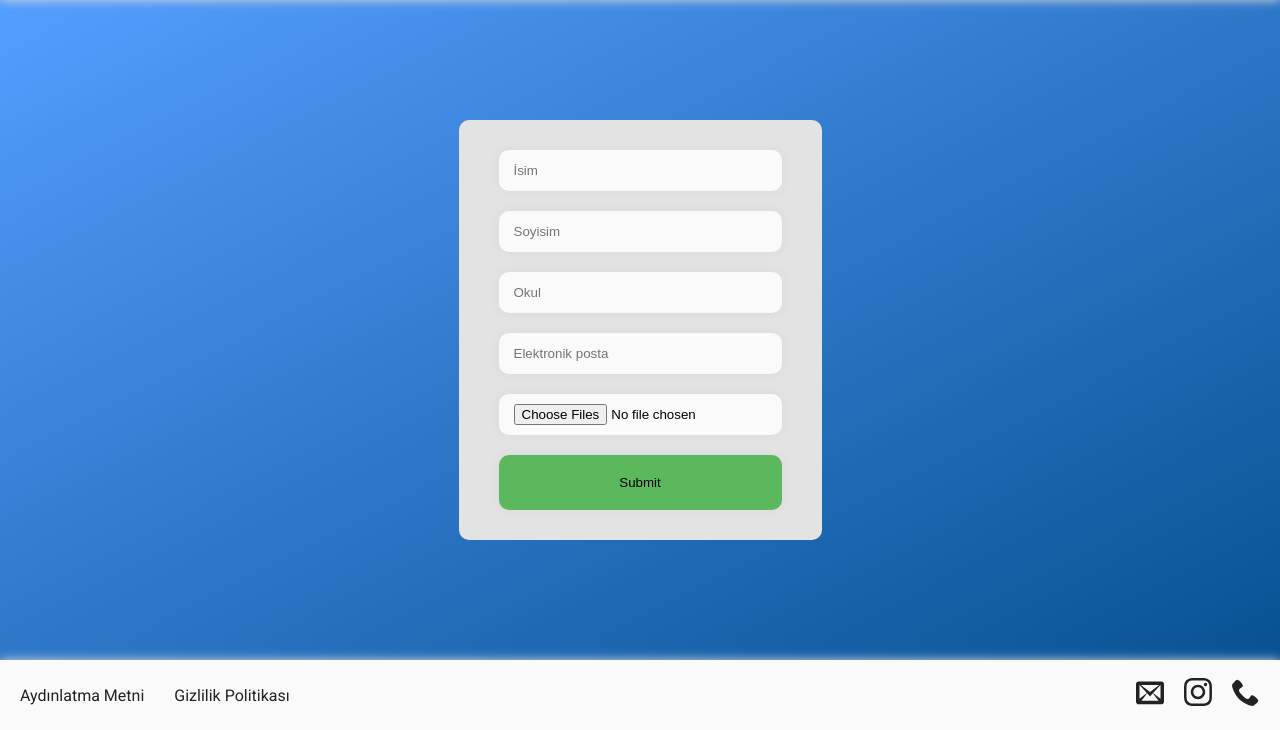
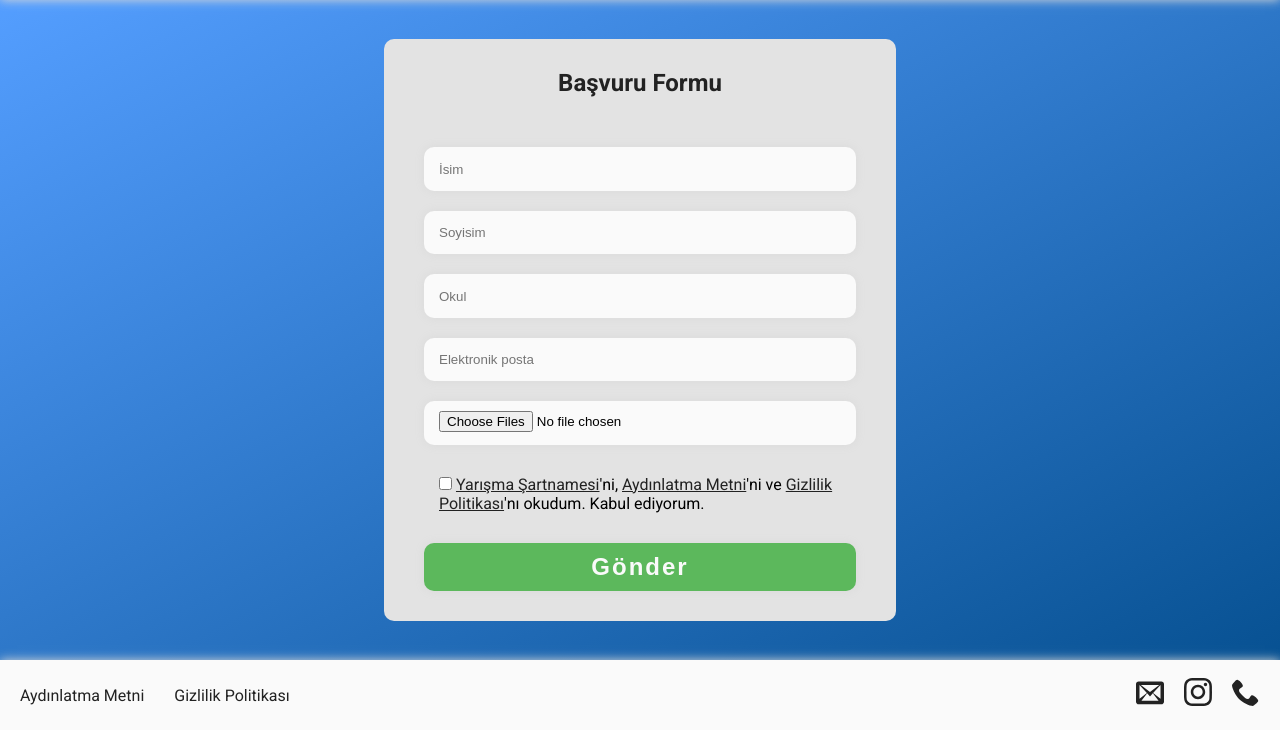
Before and after one commit to BabelSoftware/Theater-Club, a Django app: page /application in a window 1280 px wide. Shown: the part 70-800 px from the top of the page. Run offline with Django 4.2, Linux system fonts and the light colour scheme.

Commit message:
Finished front end of application.html

```diff
--- a/theaterclub/static/styles/css/style.css
+++ b/theaterclub/static/styles/css/style.css
@@ -26,6 +26,10 @@ svg {
   stroke-width: 0;
   stroke: currentColor;
   fill: currentColor;
+}
+
+input {
+  outline: none;
 }
 
 .header {
@@ -191,13 +195,19 @@ svg {
 }
 
 .application-form {
+  width: clamp(25vmax, 60rem, 40vw);
   display: grid;
-  grid-template-rows: repeat(5, 1.5fr) 2fr;
+  grid-template-rows: 2fr repeat(5, 1.5fr) 2fr;
   row-gap: 2rem;
   background-color: #e3e3e3;
   border-radius: 1rem;
   padding-block: 3rem;
   padding-inline: 4rem;
+}
+.application-form__heading {
+  text-align: center;
+  color: #222;
+  font-size: 2.4rem;
 }
 .application-form__input {
   border-radius: 1rem;
@@ -206,7 +216,19 @@ svg {
   padding-inline: 1.5rem;
   box-shadow: 0 0 1rem 0 #d9d9d9;
 }
+.application-form__input-link {
+  color: #222;
+}
 
 .submit-btn {
   background-color: #5cb85c;
+  color: #fafafa;
+  font-size: 2.4rem;
+  letter-spacing: 0.2rem;
+  font-weight: 600;
 }
+
+.input-container {
+  background: transparent;
+  box-shadow: none;
+}
--- a/theaterclub/static/styles/scss/base/_base.scss
+++ b/theaterclub/static/styles/scss/base/_base.scss
@@ -27,3 +27,7 @@ svg {
   stroke: currentColor;
   fill: currentColor;
 }
+
+input {
+  outline: none;
+}
--- a/theaterclub/static/styles/scss/base/_variables.scss
+++ b/theaterclub/static/styles/scss/base/_variables.scss
@@ -39,5 +39,6 @@ $font-weights: (
   "light": 300,
   "regular": 400,
   "medium": 500,
+  "dense": 600,
   "bold": 700,
 );
--- a/theaterclub/static/styles/scss/pages/_application.scss
+++ b/theaterclub/static/styles/scss/pages/_application.scss
@@ -14,13 +14,20 @@
 }
 
 .application-form {
+  width: clamp(25vmax, 60rem, 40vw);
   display: grid;
-  grid-template-rows: repeat(5, 1.5fr) 2fr;
+  grid-template-rows: 2fr repeat(5, 1.5fr) 2fr;
   row-gap: 2rem;
   background-color: #e3e3e3;
   border-radius: 1rem;
   padding-block: 3rem;
   padding-inline: 4rem;
+
+  &__heading {
+    text-align: center;
+    color: map-get($colours, dark);
+    font-size: map-get($font-sizes, xl);
+  }
 
   &__input {
     border-radius: 1rem;
@@ -28,9 +35,22 @@
     padding-block: 1rem;
     padding-inline: 1.5rem;
     box-shadow: 0 0 1rem 0 map-get($colours, grey-light-2);
+
+    &-link{
+      color: map-get($colours, dark);
+    }
   }
 }
 
 .submit-btn {
   background-color: map-get($colours, success);
+  color: map-get($colours, light);
+  font-size: map-get($font-sizes, xl);
+  letter-spacing: 0.2rem;
+  font-weight: map-get($font-weights, dense);
 }
+
+.input-container{
+  background: transparent;
+  box-shadow: none;
+}
--- a/theaterclub/templates/application.html
+++ b/theaterclub/templates/application.html
@@ -1,6 +1,7 @@
 {% extends 'base.html' %} {% block main %}
 <section class="section-application">
-  <form class="application-form" action="application.html">
+  <form class="application-form" action="application">
+    <h2 class="application-form__heading">Başvuru Formu</h2>
     <input class="application-form__input" type="text" placeholder="İsim" />
     <input class="application-form__input" type="text" placeholder="Soyisim" />
     <input class="application-form__input" type="text" placeholder="Okul" />
@@ -12,10 +13,23 @@
     <input
       class="application-form__input"
       type="file"
-      accept=".pdf, .doc,"
+      accept=".pdf, .doc, .docx"
       multiple
     />
-    <input class="application-form__input submit-btn" type="submit" />
+    <div class="application-form__input input-container">
+      <input type="checkbox" id="checkbox-input" />
+      <label for="checkbox-input"
+        ><a href="#" class="application-form__input-link">Yarışma Şartnamesi</a
+        >'ni,
+        <a href="#" class="application-form__input-link">Aydınlatma Metni</a>'ni
+        ve
+        <a href="#" class="application-form__input-link">Gizlilik Politikası</a
+        >'nı okudum. Kabul ediyorum.</label
+      >
+    </div>
+    <button class="application-form__input submit-btn" type="submit">
+      Gönder
+    </button>
   </form>
 </section>
 {% endblock main %}
--- a/theaterclub/templates/base.html
+++ b/theaterclub/templates/base.html
@@ -17,7 +17,7 @@
     <link rel="preconnect" href="https://fonts.googleapis.com" />
     <link rel="preconnect" href="https://fonts.gstatic.com" crossorigin />
     <link
-      href="https://fonts.googleapis.com/css2?family=Roboto:wght@300;400;500;700&display=swap"
+      href="https://fonts.googleapis.com/css2?family=Roboto:wght@300;400;500;600;700&display=swap"
       rel="stylesheet"
     />
     <script src="{% static 'script/main.js' %}" defer></script>
@@ -31,10 +31,14 @@
       />
       <ul class="header__list">
         <li class="header__list-item">
-          <a href="#about" class="header__list-link">Hakkımızda</a>
+          <a href="{% url 'index' %}#about" class="header__list-link"
+            >Hakkımızda</a
+          >
         </li>
         <li class="header__list-item">
-          <a href="#" class="header__list-link">Başvuru</a>
+          <a href="{% url 'application-page' %}" class="header__list-link"
+            >Başvuru</a
+          >
         </li>
         <li class="header__list-item">
           <a href="#" class="header__list-link">Kulüplerimiz</a>
--- /dev/null
+++ b/theaterclub/templates/clubs.html
@@ -0,0 +1 @@
+{% extends base.html %} {% block main %} {% endblock main %}
--- a/theaterclub/website/urls.py
+++ b/theaterclub/website/urls.py
@@ -3,5 +3,5 @@ from . import views
 
 urlpatterns = [
     path('', views.index, name = 'index'),
-    path('application', views.application)
+    path('application', views.application, name = 'application-page'),
 ]
```
Also changed, not shown: 1 other file.
